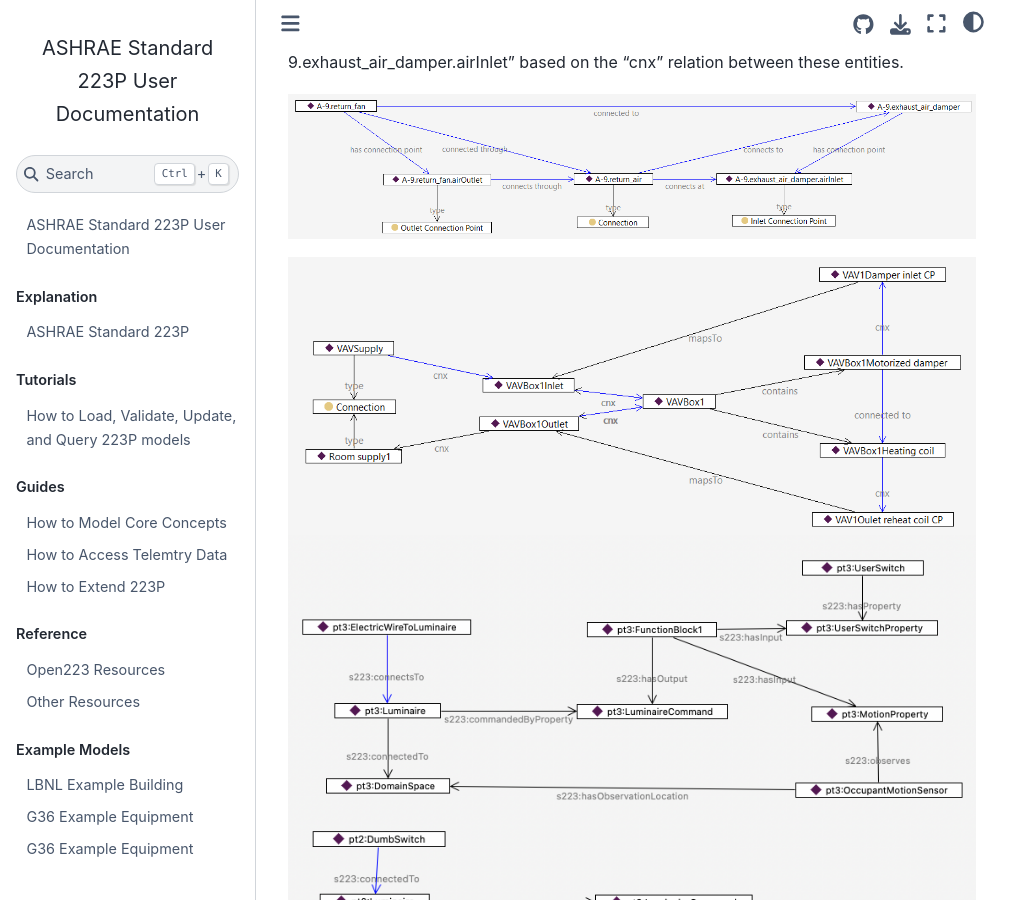
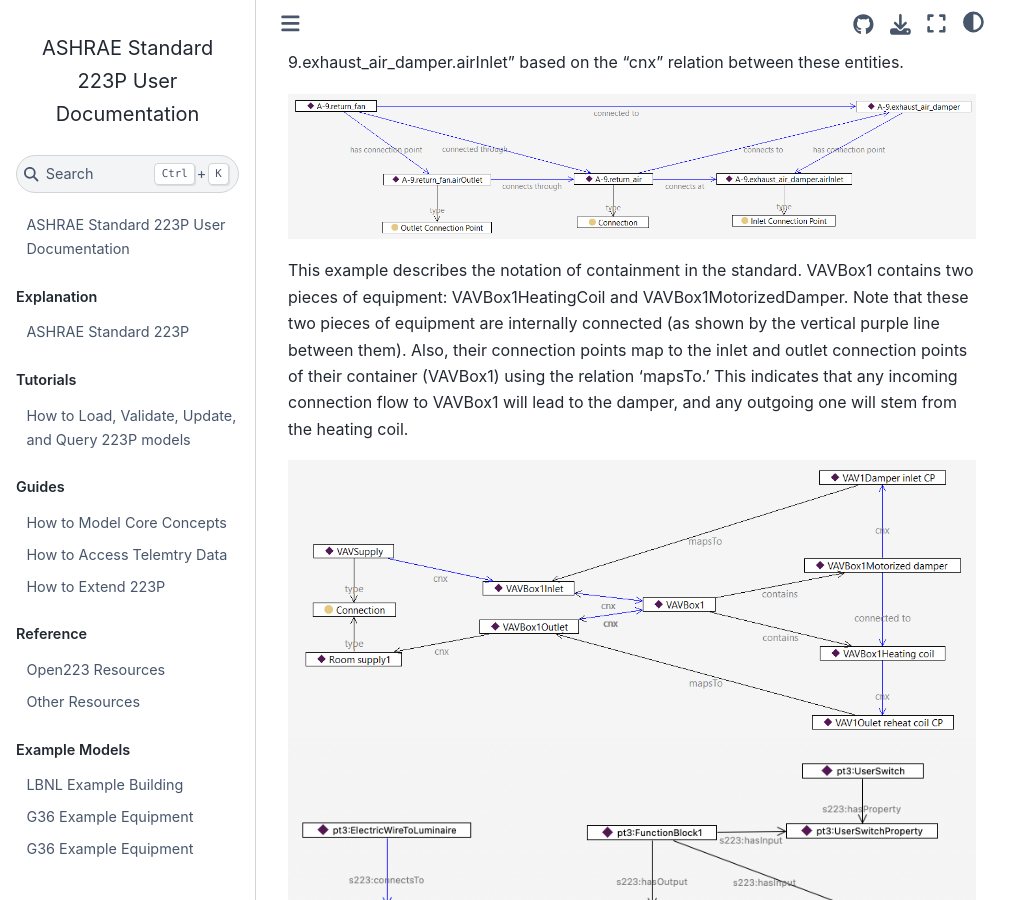
Before and after one commit to open223/docs.open223.info, a Jupyter Book: the page built from guides/design-patterns.md, in a window 1280 px wide and 900 px high, scrolled down 2038 px. Shown: the whole window, without its empty margins (0-1031 px from the left). Built offline with Jupyter Book 1.0.4 settings and Sphinx 7.4.7 and the Sphinx Book theme 1.1.4, drawn with Linux system fonts in a browser that asks for light colours.

Commit message:
containment text

```diff
--- a/guides/design-patterns.md
+++ b/guides/design-patterns.md
@@ -20,7 +20,7 @@ This next scenario builds upon the previous one and provides additional details
 
 ![Connection2](images/guides-Connection2.png)
 
-
+This example describes the notation of containment in the standard. VAVBox1 contains two pieces of equipment: VAVBox1HeatingCoil and VAVBox1MotorizedDamper. Note that these two pieces of equipment are internally connected (as shown by the vertical purple line between them). Also, their connection points map to the inlet and outlet connection points of their container (VAVBox1) using the relation 'mapsTo.' This indicates that any incoming connection flow to VAVBox1 will lead to the damper, and any outgoing one will stem from the heating coil.
 
 ![Containment](images/guides-Containment.png)
 ![UserSwitch](images/guides-UserSwitch.png)
```
